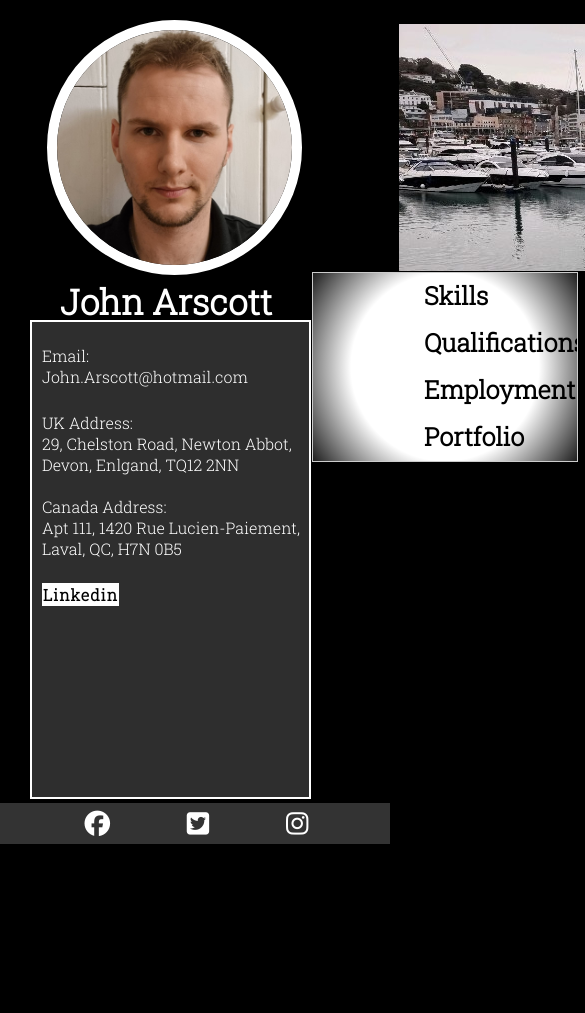
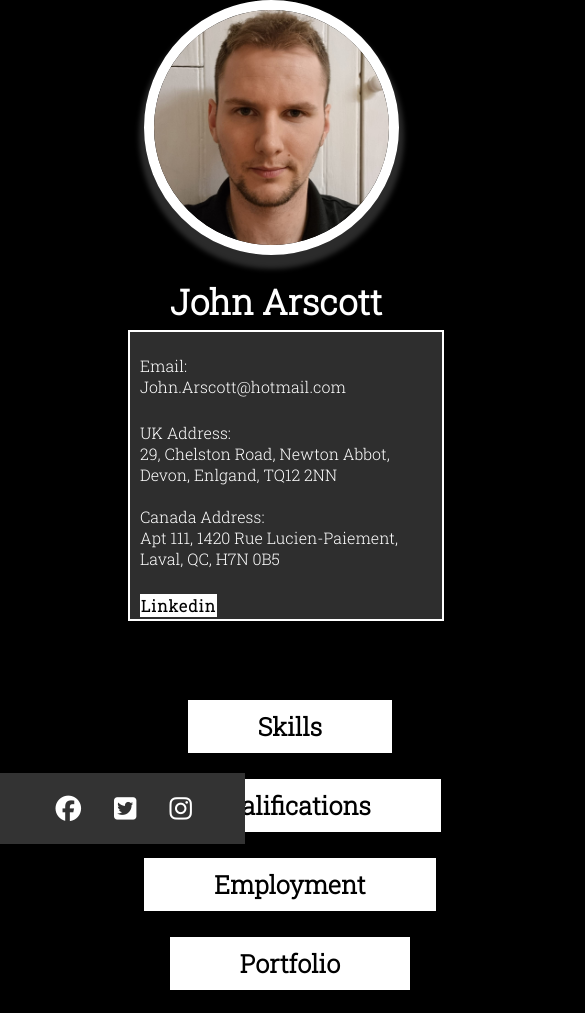
Before and after one commit to Jca-Dev/Resume, a plain HTML site: page index.html in a window 390 px wide. Shown: the top 1013 px of the page, 585 px wide, since content can reach past the window. Before the commit the page ends 844 px from the top, so only its background shows below. Drawn offline with Linux system fonts and the light colour scheme.

Commit message:
add responsiveness (in progress)

```diff
--- a/assets/css/style.css
+++ b/assets/css/style.css
@@ -333,3 +333,83 @@ footer {
         transform: scale(1);
     }
 }
+
+/* Responsive Design */
+
+@media screen and (max-width: 1200px) {
+    * {
+        height: fit-content;
+        display: block;
+        position: static;
+
+    }
+
+    body{
+        width: 100%;
+    }
+
+    #cover_image {
+        display: none;
+
+    }
+
+    a#linkedin {
+        width: fit-content;
+    }
+
+    #p_list {
+        width: 80%;
+        margin-bottom: -30px;
+        left: 8em;
+        top: 10em;
+    }
+
+    #profile {
+        left: 9em;
+        top: 0px;
+        box-shadow: 0px 9px 5px 5px #ffffff2b;
+
+    }
+
+    #name {
+        left: 4em;
+
+    }
+
+    #arrow_one, #arrow_two, #arrow_three, #arrow_four {
+        display: none;
+    }
+
+    footer {
+        position: fixed;
+        width: 55%;
+        padding: 15px;
+    }
+
+    .tab {
+        width: 100%;
+        top: 41em;
+        left: 2em;
+        background-image: none;
+        border: none;
+        text-align: -webkit-center;
+
+    }
+
+    .tab button {
+        text-align: center;
+        margin: 20px 0 20px 0;
+        border: solid;
+        background-color: white;
+        padding: 10px 70px 10px 70px
+
+    }
+
+    .tabcontent {
+        width: 120%;
+        left: -30px;
+        top: 45em;
+
+    }
+
+}
```
